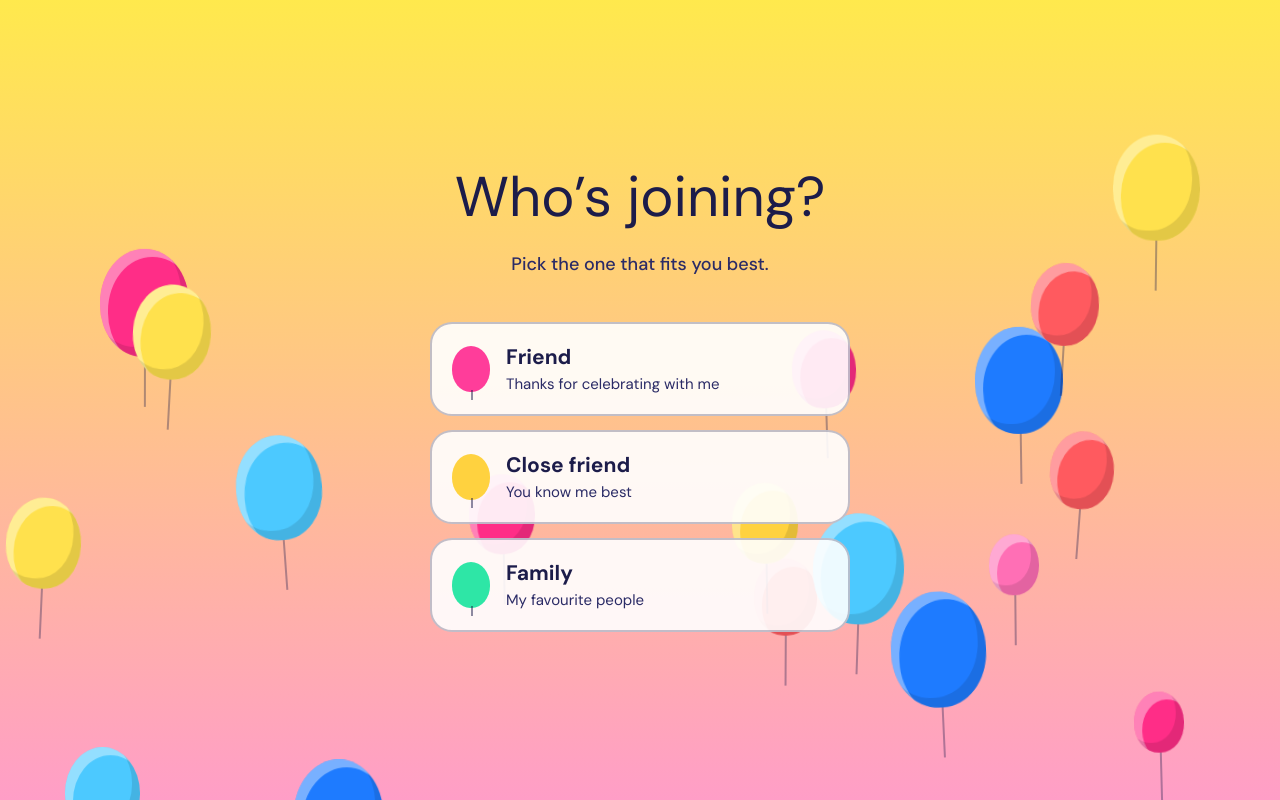
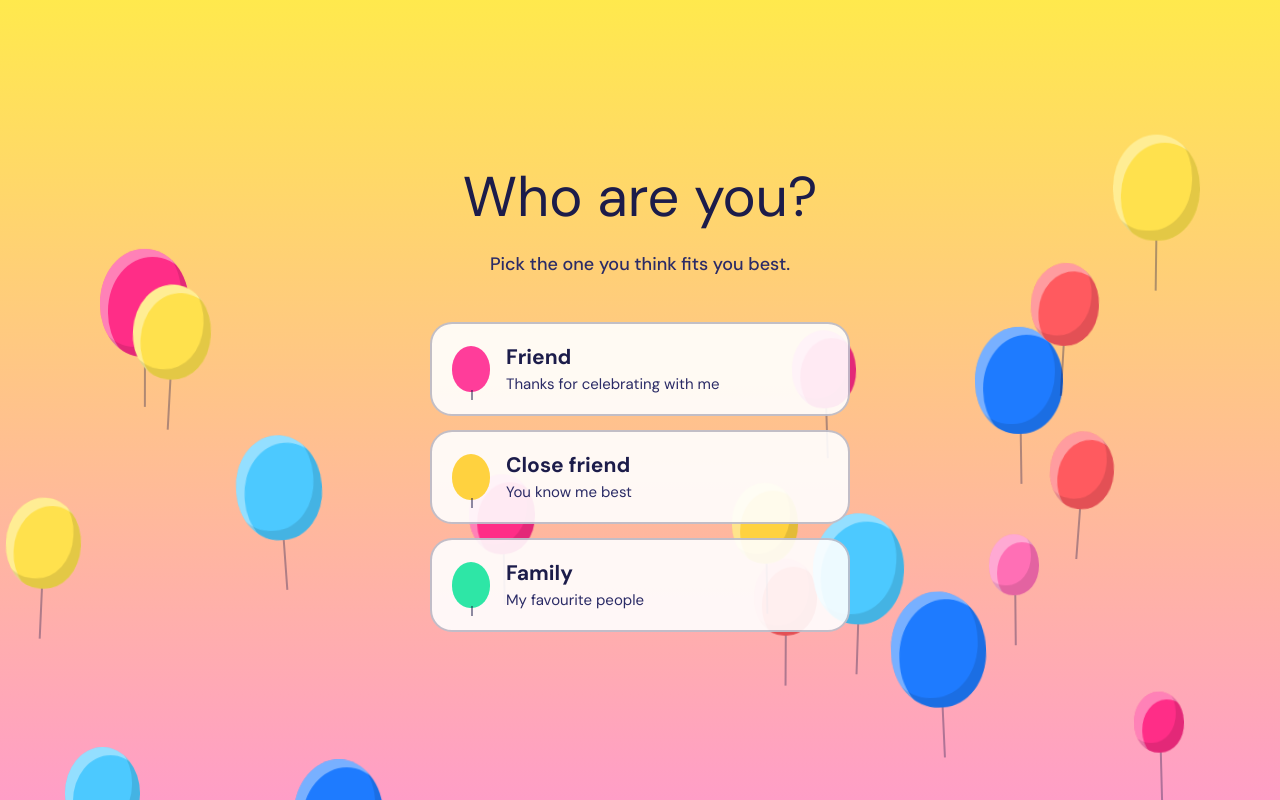
Before and after one commit to vanessandaka/Vanessa-is-21-, a plain HTML site: page index.html in a window 1280 px wide. Both pictures are taken after a click on the button "Tap tap the button". Drawn offline with Linux system fonts and the light colour scheme; a web font is replaced by a local one.

Commit message:
Update index.html

```diff
--- a/index.html
+++ b/index.html
@@ -54,8 +54,8 @@ button{font:inherit;cursor:pointer;border:0}
 </section>
 
 <section class="screen" id="s2">
-  <h2>Who’s joining?</h2>
-  <p class="sub">Pick the one that fits you best.</p>
+  <h2>Who are you?</h2>
+  <p class="sub">Pick the one you think fits you best.</p>
   <div class="choices" id="choices"></div>
 </section>
 
```
